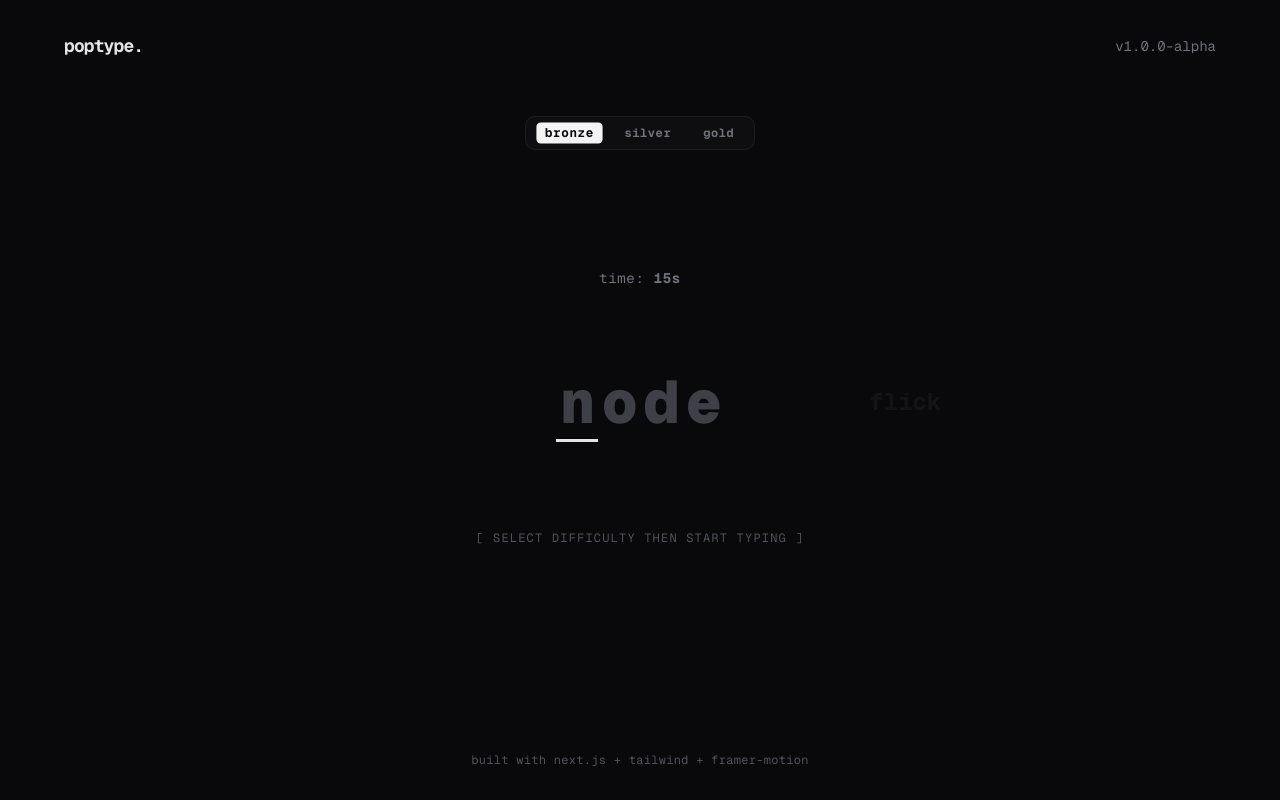
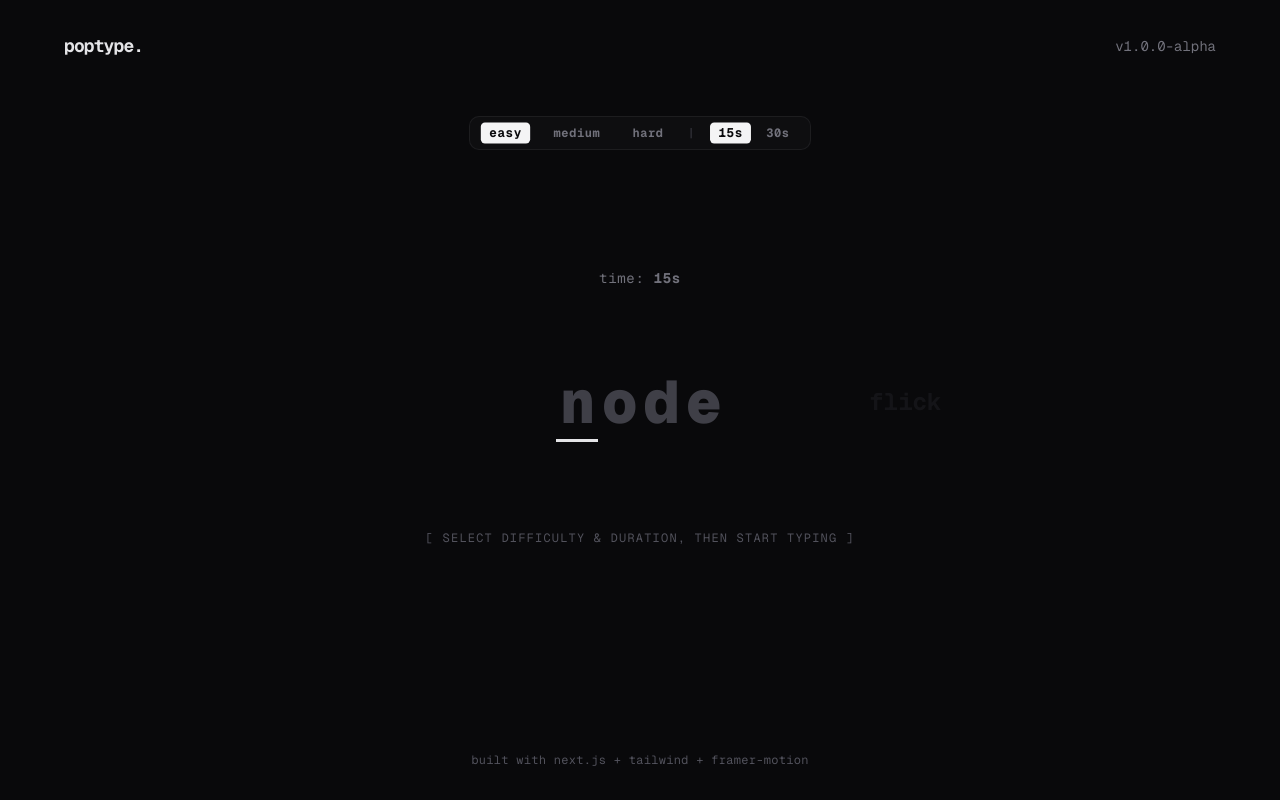
Before and after one commit to taysatte/poptype, a Next.js app: page / in a window 1280 px wide. Built offline with nearby package versions, Linux system fonts and the light colour scheme.

Commit message:
feat: enhance TypingEngine with dynamic session duration and difficulty selection for improved user experience

```diff
--- a/components/TypingEngine.tsx
+++ b/components/TypingEngine.tsx
@@ -1,21 +1,29 @@
 "use client"
 
-import React, { useState, useEffect, useRef } from "react"
+import React, { useState, useEffect, useRef, useCallback } from "react"
 import { motion, AnimatePresence } from "framer-motion"
-import { generateQueue, WordBank } from "@/lib/wordBank"
+import { generateQueue, type Difficulty } from "@/lib/wordBank"
 
-const SESSION_DURATION = 15
+const SESSION_OPTIONS = [15, 30] as const
+type SessionDuration = (typeof SESSION_OPTIONS)[number]
+
+const DIFFICULTY_TIERS = ["easy", "medium", "hard"] as const satisfies readonly Difficulty[]
+
+function queueSizeFor(duration: SessionDuration): number {
+  return duration === 30 ? 60 : 40
+}
 
 export default function TypingEngine() {
   // Config States
-  const [difficulty, setDifficulty] = useState<keyof WordBank>("bronze")
+  const [difficulty, setDifficulty] = useState<Difficulty>("easy")
+  const [sessionDuration, setSessionDuration] = useState<SessionDuration>(15)
   const [wordQueue, setWordQueue] = useState<string[]>([])
   const [currentIndex, setCurrentIndex] = useState(0)
   const [typedValue, setTypedValue] = useState("")
   const [isError, setIsError] = useState(false)
 
   // Session & Timer States
-  const [timeLeft, setTimeLeft] = useState(SESSION_DURATION)
+  const [timeLeft, setTimeLeft] = useState<number>(15)
   const [isSessionActive, setIsSessionActive] = useState(false)
   const [isSessionFinished, setIsSessionFinished] = useState(false)
 
@@ -27,23 +35,30 @@ export default function TypingEngine() {
   const inputRef = useRef<HTMLInputElement>(null)
   const timerRef = useRef<NodeJS.Timeout | null>(null)
 
-  // Initialize and rebuild word queue based on difficulty adjustments
+  const focusInput = useCallback(() => {
+    if (!isSessionFinished) {
+      inputRef.current?.focus()
+    }
+  }, [isSessionFinished])
+
+  // Rebuild queue and timer when idle config changes
   useEffect(() => {
-    setWordQueue(generateQueue(difficulty, 40))
+    if (isSessionActive) return
+
+    setWordQueue(generateQueue(difficulty, queueSizeFor(sessionDuration)))
     setCurrentIndex(0)
     setTypedValue("")
     setIsError(false)
-  }, [difficulty])
+    setTimeLeft(sessionDuration)
+  }, [difficulty, sessionDuration, isSessionActive])
 
   const prevWord = currentIndex > 0 ? wordQueue[currentIndex - 1] : ""
   const currentWord = wordQueue[currentIndex] || ""
   const nextWord = wordQueue[(currentIndex + 1) % wordQueue.length] || ""
 
   useEffect(() => {
-    if (!isSessionFinished) {
-      inputRef.current?.focus()
-    }
-  }, [currentIndex, isSessionFinished, wordQueue])
+    focusInput()
+  }, [currentIndex, wordQueue, focusInput])
 
   useEffect(() => {
     if (isSessionActive && timeLeft > 0) {
@@ -108,31 +123,33 @@ export default function TypingEngine() {
     }
   }
 
-  const resetSession = () => {
+  const resetSession = useCallback(() => {
     if (timerRef.current) clearInterval(timerRef.current)
-    setWordQueue(generateQueue(difficulty, 40))
+    setWordQueue(generateQueue(difficulty, queueSizeFor(sessionDuration)))
     setCurrentIndex(0)
     setTypedValue("")
     setIsError(false)
-    setTimeLeft(SESSION_DURATION)
+    setTimeLeft(sessionDuration)
     setIsSessionActive(false)
     setIsSessionFinished(false)
     setTotalKeysPressed(0)
     setCorrectKeysPressed(0)
     setWordsCleared(0)
-  }
+    requestAnimationFrame(() => inputRef.current?.focus())
+  }, [difficulty, sessionDuration])
 
   useEffect(() => {
     const handleKeyDown = (e: KeyboardEvent) => {
       if (e.key === "Escape") {
+        e.preventDefault()
         resetSession()
       }
     }
     window.addEventListener("keydown", handleKeyDown)
     return () => window.removeEventListener("keydown", handleKeyDown)
-  }, [difficulty])
+  }, [resetSession])
 
-  const timeElapsed = SESSION_DURATION - timeLeft
+  const timeElapsed = sessionDuration - timeLeft
   const currentWpm =
     timeElapsed > 0 ? Math.round((wordsCleared / timeElapsed) * 60) : 0
   const currentAccuracy =
@@ -143,12 +160,14 @@ export default function TypingEngine() {
   return (
     <div
       className="relative flex min-h-[500px] w-full flex-col items-center justify-center font-mono select-none"
-      onClick={() => !isSessionFinished && inputRef.current?.focus()}
+      onClick={focusInput}
+      onPointerDown={focusInput}
     >
       {/* Config Sub-Bar (Hidden during active typing runs for extreme focus) */}
       {!isSessionActive && !isSessionFinished && (
-        <div className="absolute top-[-40px] flex gap-4 rounded-lg border border-zinc-800/60 bg-zinc-900/40 px-3 py-1.5 text-xs">
-          {(["bronze", "silver", "gold"] as const).map((tier) => (
+        <div className="absolute top-[-40px] flex items-center gap-4 rounded-lg border border-zinc-800/60 bg-zinc-900/40 px-3 py-1.5 text-xs">
+          <div className="flex gap-4">
+            {DIFFICULTY_TIERS.map((tier) => (
               <button
                 key={tier}
                 onClick={() => setDifficulty(tier)}
@@ -161,6 +180,23 @@ export default function TypingEngine() {
                 {tier}
               </button>
             ))}
+          </div>
+          <span className="text-zinc-700">|</span>
+          <div className="flex gap-2">
+            {SESSION_OPTIONS.map((sec) => (
+              <button
+                key={sec}
+                onClick={() => setSessionDuration(sec)}
+                className={`rounded px-2 py-0.5 font-bold tracking-wider transition-all ${
+                  sessionDuration === sec
+                    ? "scale-105 bg-zinc-100 font-black text-zinc-950"
+                    : "text-zinc-500 hover:text-zinc-300"
+                }`}
+              >
+                {sec}s
+              </button>
+            ))}
+          </div>
         </div>
       )}
 
@@ -205,7 +241,7 @@ export default function TypingEngine() {
             {/* The Sliding Horizon Container */}
             <div className="relative grid h-full w-full grid-cols-3 items-center justify-center">
               {/* LEFT SLOT: Previous Word */}
-              <div className="pointer-events-none flex justify-end overflow-hidden pr-16 text-2xl font-bold whitespace-nowrap text-zinc-800 opacity-30 select-none">
+              <div className="pointer-events-none flex justify-end overflow-hidden pr-16 text-2xl font-bold whitespace-nowrap text-primary-foreground/50 line-through select-none">
                 <AnimatePresence mode="popLayout">
                   <motion.span
                     key={`prev-${currentIndex}`}
@@ -375,7 +411,7 @@ export default function TypingEngine() {
         <div className="mt-16 text-xs tracking-widest text-zinc-600 uppercase">
           {isSessionActive
             ? "[ clock ticking — push pace ]"
-            : "[ select difficulty then start typing ]"}
+            : "[ select difficulty & duration, then start typing ]"}
         </div>
       )}
     </div>
--- a/lib/wordBank.ts
+++ b/lib/wordBank.ts
@@ -1,11 +1,13 @@
 export interface WordBank {
-  bronze: string[]
-  silver: string[]
-  gold: string[]
+  easy: string[]
+  medium: string[]
+  hard: string[]
 }
 
+export type Difficulty = keyof WordBank
+
 export const wordBank: WordBank = {
-  bronze: [
+  easy: [
     "cat",
     "dog",
     "rust",
@@ -37,7 +39,7 @@ export const wordBank: WordBank = {
     "file",
     "loop",
   ],
-  silver: [
+  medium: [
     "engine",
     "buffer",
     "canvas",
@@ -63,7 +65,7 @@ export const wordBank: WordBank = {
     "unzip",
     "render",
   ],
-  gold: [
+  hard: [
     "abstract",
     "monopoly",
     "synergy",
```
Lines whose indentation alone changed are shown as unchanged.
